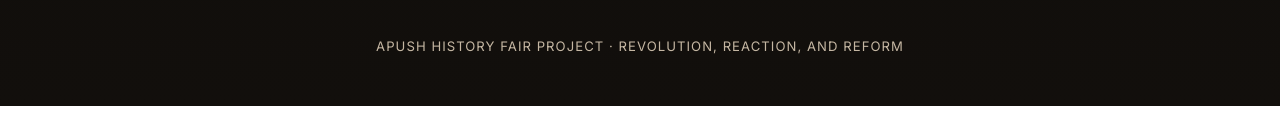
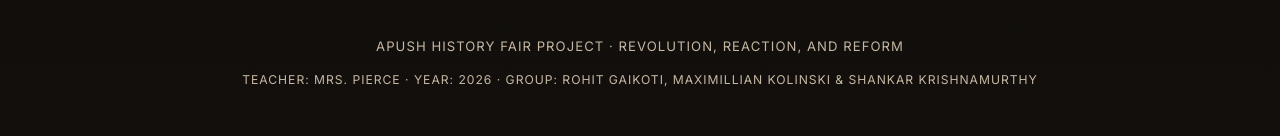
Before and after one commit to ShankarK2009/national-history-fair, a Next.js app in the folder history-site/: page / in a window 1280 px wide. Shown: the part 2703-2839 px from the top of the page. Before the commit the page ends 2809 px from the top, so only its background shows below. Built offline with nearby package versions, Linux system fonts and the light colour scheme; a web font is replaced by a local one.

Commit message:
Update footer with more details

```diff
--- a/history-site/app/layout.js
+++ b/history-site/app/layout.js
@@ -34,6 +34,9 @@ export default function RootLayout({ children }) {
         <main>{children}</main>
         <footer className={styles.footer}>
           <p>APUSH History Fair Project · Revolution, Reaction, and Reform</p>
+          <p className={styles.footerDetails}>
+            Teacher: Mrs. Pierce · Year: 2026 · Group: Rohit Gaikoti, Maximillian Kolinski & Shankar Krishnamurthy
+          </p>
         </footer>
       </body>
     </html>
--- a/history-site/app/layout.module.css
+++ b/history-site/app/layout.module.css
@@ -90,6 +90,12 @@
   text-transform: uppercase;
 }
 
+.footerDetails {
+  margin-top: 0.75rem !important;
+  font-size: 0.76rem !important;
+  line-height: 1.7;
+}
+
 @media (max-width: 860px) {
   .navbar {
     position: relative;
```
